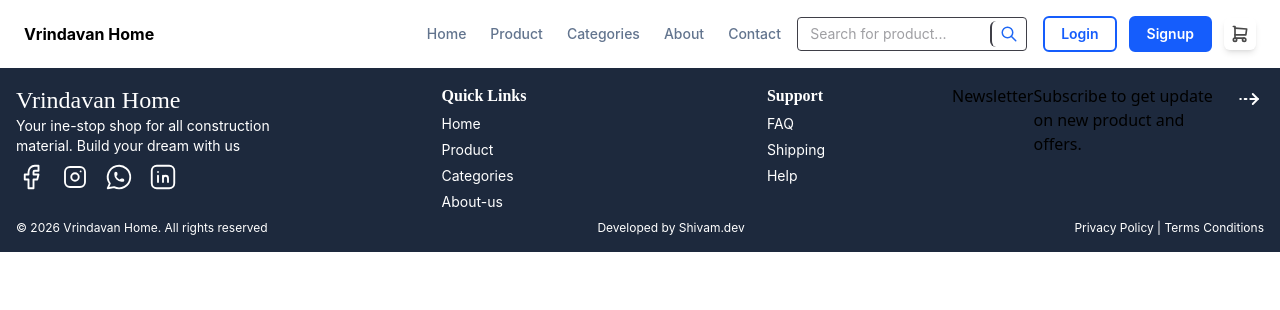
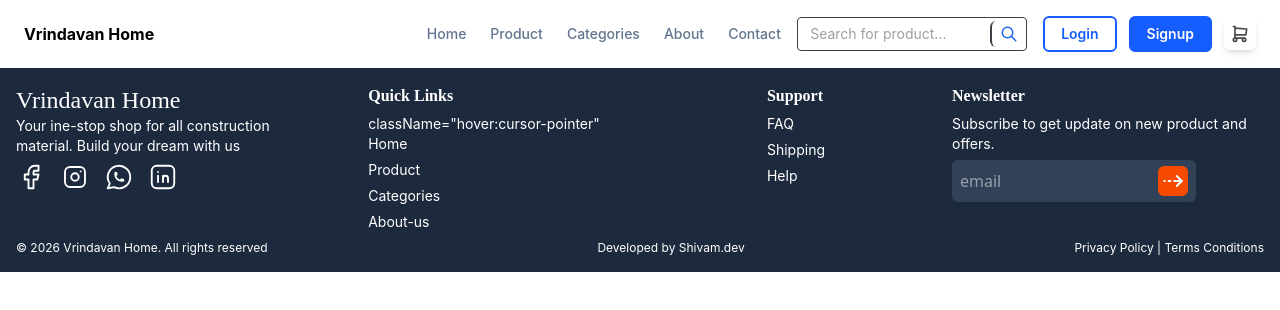
Before and after one commit to shivam-87388/vrindavan, a Next.js app in the folder frontend/: page / in a window 1280 px wide. Shown: the top 310 px of the page. Built offline with nearby package versions, Linux system fonts and the light colour scheme.

Commit message:
final footer

```diff
--- a/frontend/src/components/Footer.jsx
+++ b/frontend/src/components/Footer.jsx
@@ -5,53 +5,60 @@ const Footer = () => {
   return (
     <div className="flex flex-col p-4 bg-slate-800 gap-2">
       <div className="flex flex-row items-start">
+        {/* column-1 */}
         <div className="flex-1 flex-col item-start justify-start">
           <div className="text-white text-2xl font-medium font-['Poppins']">Vrindavan Home</div>
             <p className="text-white text-sm font-normal font-['Inter'] ">Your ine-stop shop for all construction material. Build your dream with us</p>
             <div className="flex items-center justify-start gap-3.5 mt-1.5">
-            <IconBrandFacebook color="#ffffff" size={30} stroke={1.5}/>
-            <IconBrandInstagram color="#ffffff" size={30} stroke={1.5}/>
-            <IconBrandWhatsapp color="#ffffff" size={30} stroke={1.5}/>
-            <IconBrandLinkedin color="#ffffff" size={30} stroke={1.5}/>
+            <IconBrandFacebook color="#ffffff" size={30} stroke={1.5} className="hover:cursor-pointer"/>
+            <IconBrandInstagram color="#ffffff" size={30} stroke={1.5} className="hover:cursor-pointer"/>
+            <IconBrandWhatsapp color="#ffffff" size={30} stroke={1.5} className="hover:cursor-pointer"/>
+            <IconBrandLinkedin color="#ffffff" size={30} stroke={1.5} className="hover:cursor-pointer"/>
           </div>
-          </div>
+        </div>
+          {/* column-2 */}
         <div className="flex-1 flex items-start justify-center gap-3">
         <h2 className="text-white text-base font-semibold font-['Poppins']">Quick Links
-        <ul className="text-white text-sm font-normal font-['Inter'] space-y-1.5 mt-1.5">
-          <li>Home</li>
-          <li>Product</li>
-          <li>Categories</li>
-          <li>About-us</li>
+        <ul className="text-white text-sm font-normal font-['Inter'] space-y-1.5 mt-1.5"> className="hover:cursor-pointer"
+          <li className="hover:cursor-pointer">Home</li>
+          <li className="hover:cursor-pointer">Product</li>
+          <li className="hover:cursor-pointer">Categories</li>
+          <li className="hover:cursor-pointer">About-us</li>
         </ul>
         </h2>
         </div>
+        {/* column-3 */}
        <div className="flex-1 flex items-start justify-center gap-3">
         <h2 className="text-white text-base font-semibold font-['Poppins']">Support
         <ul className="text-white text-sm font-normal font-['Inter'] space-y-1.5 mt-1.5">
-          <li>FAQ</li>
-          <li>Shipping</li>
-          <li>Help</li>
+          <li className="hover:cursor-pointer">FAQ</li>
+          <li className="hover:cursor-pointer">Shipping</li>
+          <li className="hover:cursor-pointer">Help</li>
         </ul>
         </h2>
         </div>
+        {/* column- */}
         <div className="flex-1 flex items-start justify-center">
-        <h2>Newsletter</h2>
-        <p>Subscribe to get update on new product and offers.</p>
-        <div className="flex flex-row">
+          <div className="flex flex-col gap-1.5">
+           <h2 className="text-white text-base font-semibold font-['Poppins']">Newsletter</h2>
+           <p className="text-white text-sm font-normal font-['Inter']">Subscribe to get update on new product and offers.</p>
+           <div className="flex flex-row bg-slate-700 w-fit gap-1.5 py-1.5 px-2 rounded-md focus-within:border-white focus-within:ring-1 focus-within:ring-white transition-all">
+        <input type="email" placeholder="email" className="focus:outline-none w-40 lg:w-48 text-white"></input>
+        <div className="bg-orange-600 rounded-md hover:cursor-pointer">
 
-
-        <button></button>
         <IconArrowNarrowRightDashed color='#ffffff' size={30} stroke={1.5}/>
         </div>
         </div>
+          </div>
+
+
+        </div>
 
       </div>
-
-
-
+      {/* copy right section */}
         <div className="flex items-center justify-between">
           <p className="text-white text-xs font-normal font-['Inter']">© 2026 Vrindavan Home. All rights reserved</p>
-          <p className="text-white text-xs font-normal font-['Inter']">Developed by Shivam.dev</p>
+          <p className="text-white text-xs font-normal font-['Inter'] hover:cursor-pointer">Developed by Shivam.dev</p>
           <p className="text-white text-xs font-normal font-['Inter']">Privacy Policy | Terms Conditions</p>
 
         </div>
```
